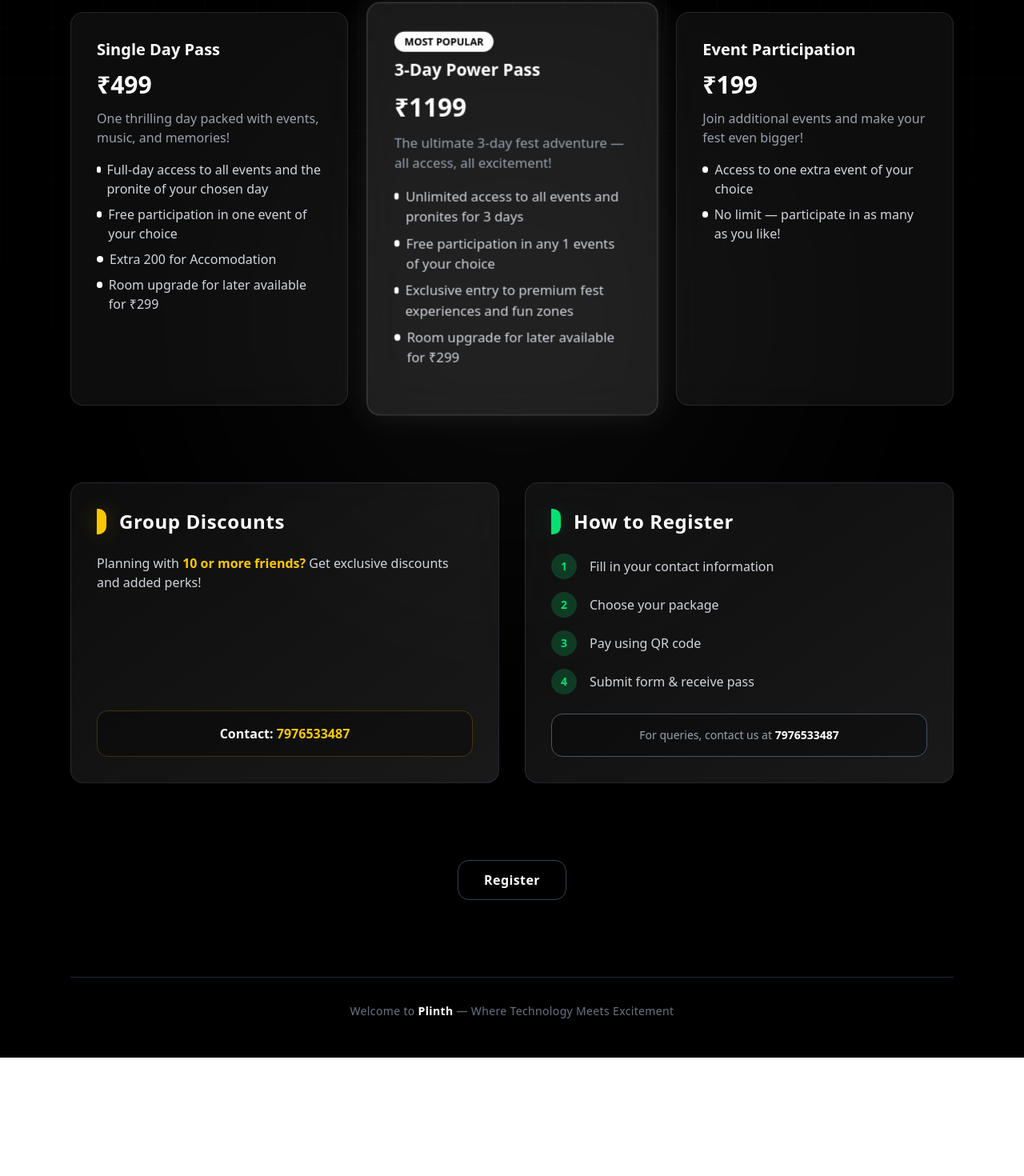
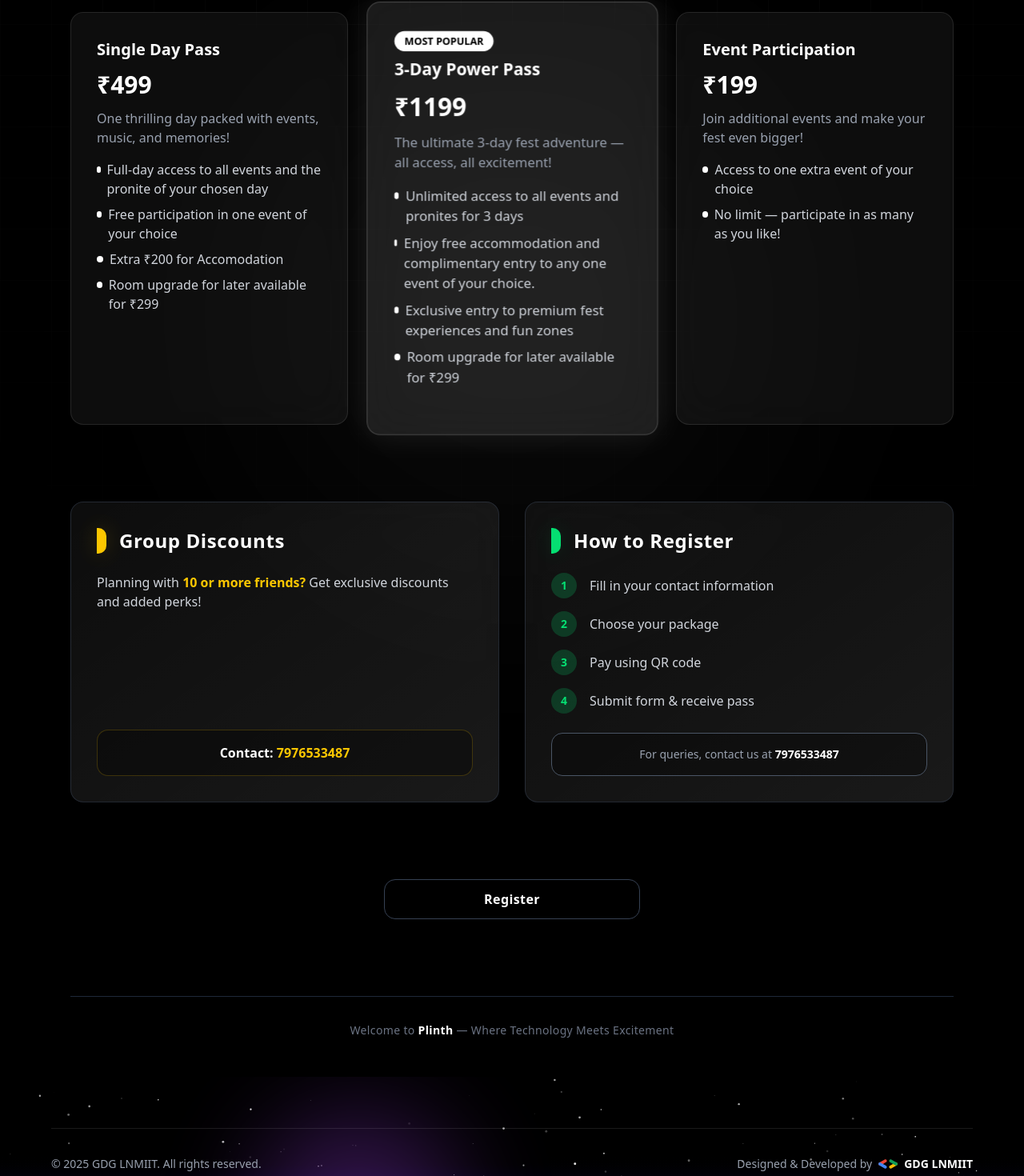
Before and after one commit to UnqKode/plinthregisttration, a Next.js app: page / in a window 1280 px wide. Shown: the part 924-2394 px from the top of the page at 80% size. Before the commit the page ends 2246 px from the top, so only its background shows below. Built offline with nearby package versions, Linux system fonts and the light colour scheme.

Commit message:
12th commit

```diff
--- a/src/app/(app)/layout.jsx
+++ b/src/app/(app)/layout.jsx
@@ -1,4 +1,5 @@
 import { Geist, Geist_Mono } from "next/font/google";
+import Footer from "../../components/Footer"
 
 const geistSans = Geist({
   variable: "--font-geist-sans",
@@ -22,6 +23,7 @@ export default function RootLayout({ children }) {
         className={`${geistSans.variable} ${geistMono.variable} antialiased ` }
       >
         {children}
+        <Footer />
       </body>
     </html>
   );
--- a/src/app/(app)/page.jsx
+++ b/src/app/(app)/page.jsx
@@ -208,7 +208,7 @@ export default function Page() {
                 perks: [
                   "Full-day access to all events and the pronite of your chosen day",
                   "Free participation in one event of your choice",
-                  "Extra 200 for Accomodation",
+                  "Extra ₹200 for Accomodation",
                   "Room upgrade for later available for ₹299",
                 ],
               },
@@ -218,7 +218,7 @@ export default function Page() {
                 desc: "The ultimate 3-day fest adventure — all access, all excitement!",
                 perks: [
                   "Unlimited access to all events and pronites for 3 days",
-                  "Free participation in any 1 events of your choice",
+                  "Enjoy free accommodation and complimentary entry to any one event of your choice.",
                   "Exclusive entry to premium fest experiences and fun zones",
                   "Room upgrade for later available for ₹299",
                 ],
--- /dev/null
+++ b/src/components/Footer.jsx
@@ -0,0 +1,84 @@
+"use client"
+import React, { useEffect, useRef } from 'react';
+import Image from 'next/image';
+import gdg from "../../public/gdg.svg"
+
+export default function SpaceFooter() {
+  const canvasRef = useRef(null);
+
+  useEffect(() => {
+    const canvas = canvasRef.current;
+    const ctx = canvas.getContext('2d');
+    canvas.width = canvas.offsetWidth;
+    canvas.height = canvas.offsetHeight;
+
+    const stars = [];
+    for (let i = 0; i < 100; i++) {
+      stars.push({
+        x: Math.random() * canvas.width,
+        y: Math.random() * canvas.height,
+        radius: Math.random() * 1.5,
+        opacity: Math.random(),
+        speed: Math.random() * 0.02
+      });
+    }
+
+    function animate() {
+      ctx.clearRect(0, 0, canvas.width, canvas.height);
+
+      stars.forEach(star => {
+        star.opacity += star.speed;
+        if (star.opacity >= 1 || star.opacity <= 0) {
+          star.speed = -star.speed;
+        }
+
+        ctx.beginPath();
+        ctx.arc(star.x, star.y, star.radius, 0, Math.PI * 2);
+        ctx.fillStyle = `rgba(255, 255, 255, ${star.opacity})`;
+        ctx.fill();
+      });
+
+      requestAnimationFrame(animate);
+    }
+
+    animate();
+  }, []);
+
+  return (
+    <footer className="relative bg-gradient-to-b from-black via-black to-indigo-950 text-white py-16 px-6 overflow-hidden">
+      <canvas
+        ref={canvasRef}
+        className="absolute top-0 left-0 w-full h-full pointer-events-none"
+      />
+
+      <div className="absolute top-0 left-0 w-full h-full opacity-30">
+        <div className="absolute top-1/4 left-1/4 w-64 h-64 bg-purple-500 rounded-full filter blur-3xl animate-pulse"></div>
+      </div>
+
+      <div className="relative z-10 max-w-6xl mx-auto">
+        <div className="border-t border-white/10 pt-8">
+          <div className="flex flex-col md:flex-row justify-between items-center space-y-4 md:space-y-0">
+            <p className="text-sm text-gray-400">
+              © 2025 GDG LNMIIT. All rights reserved.
+            </p>
+            <div className="flex items-center space-x-2">
+              <span className="text-sm text-gray-400">Designed & Developed by</span>
+              <Image
+                src={gdg}
+                alt="GDG Logo"
+                width={24}
+                height={24}
+                className="inline-block"
+              />
+              <span className="text-sm font-semibold text-white font-bold">
+                GDG LNMIIT
+              </span>
+            </div>
+          </div>
+        </div>
+      </div>
+
+      <div className="absolute bottom-0 left-0 w-full h-1 bg-gradient-to-r from-blue-500 via-purple-500 to-pink-500"></div>
+    </footer>
+  );
+}
--- a/src/components/RegisterButton.jsx
+++ b/src/components/RegisterButton.jsx
@@ -15,9 +15,9 @@ export default function RegisterButton() {
         boxShadow: "0 0 20px rgba(255,255,255,0.2)",
       }}
       whileTap={{ scale: 0.95 }}
-      className="relative overflow-hidden px-8 py-3 rounded-xl bg-black text-white font-semibold tracking-wide border border-gray-700 transition-all duration-300 hover:border-white hover:text-gray-200"
+      className="relative min-w-[25vw] overflow-hidden px-8 py-3 rounded-xl bg-black text-white font-semibold tracking-wide border border-gray-700 transition-all duration-300 hover:border-white hover:text-black"
     >
-      <span className="relative z-10">Register</span>
+      <span className="relative z-10 ">Register</span>
       <motion.span
         initial={{ opacity: 0 }}
         whileHover={{ opacity: 1 }}
```
Also changed, not shown: public/gdg.svg (added).
